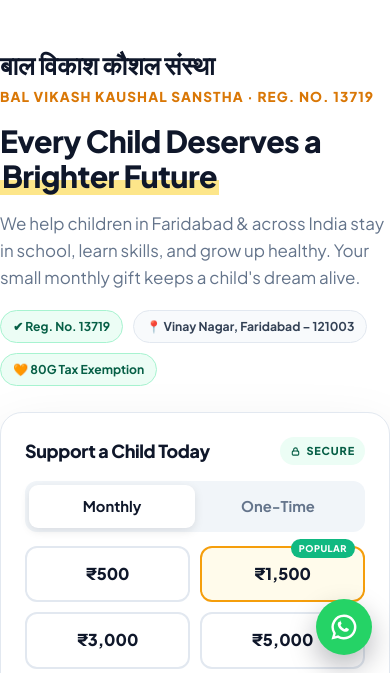
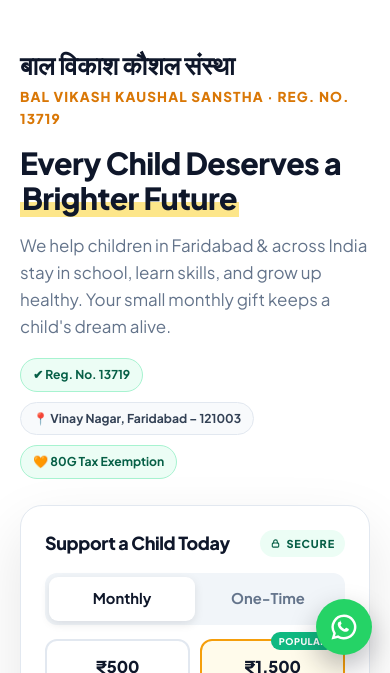
Before and after one commit to sonukumardataanalyst5/bal-vikas-kaushal-sanstha, a plain HTML site: page index.html in a window 390 px wide. Shown: the part 171-844 px from the top of the page. Drawn offline with Linux system fonts and the light colour scheme.

Commit message:
Fix mobile side padding on hero and footer

```diff
--- a/index.html
+++ b/index.html
@@ -32,7 +32,7 @@ function imgFB(img,alts,fb){
 }
 *{margin:0;padding:0;box-sizing:border-box}
 [hidden]{display:none!important}
-html{scroll-behavior:smooth}
+html{scroll-behavior:smooth;overflow-x:clip}body{overflow-x:clip}
 body{font-family:'Plus Jakarta Sans',system-ui,-apple-system,'Segoe UI',Roboto,sans-serif;color:var(--navy);background:var(--bg);line-height:1.6;-webkit-font-smoothing:antialiased}
 body.no-scroll{overflow:hidden}
 img,svg{display:block;max-width:100%}
@@ -97,7 +97,7 @@ header.scrolled{box-shadow:0 6px 24px rgba(2,6,23,.08);border-bottom:1px solid v
 .org-name{font-size:clamp(1.6rem,3.6vw,2.4rem);font-weight:800;color:var(--navy);line-height:1.2;letter-spacing:-.01em}
 .org-sub{font-size:.85rem;font-weight:800;color:var(--amber-d);letter-spacing:.08em;text-transform:uppercase;margin:6px 0 16px}
 
-.hero{padding:52px 0 64px;display:grid;grid-template-columns:1.05fr .95fr;grid-template-areas:"text box" "img box";gap:34px 52px;align-items:start}
+.hero{padding:52px 20px 64px;display:grid;grid-template-columns:1.05fr .95fr;grid-template-areas:"text box" "img box";gap:34px 52px;align-items:start}
 .hero-text{grid-area:text}
 .hero-img{grid-area:img;position:relative}
 .donate-box{grid-area:box}
@@ -222,7 +222,7 @@ header.scrolled{box-shadow:0 6px 24px rgba(2,6,23,.08);border-bottom:1px solid v
 .cta-band p{font-weight:600;margin-top:6px}
 
 footer{background:var(--navy);color:#CBD5E1;margin-top:84px}
-.f-grid{display:grid;grid-template-columns:1.6fr 1fr 1.3fr 1.4fr;gap:36px;padding:56px 0 40px}
+.f-grid{display:grid;grid-template-columns:1.6fr 1fr 1.3fr 1.4fr;gap:36px;padding:56px 20px 40px}
 footer h4{color:#fff;font-size:.82rem;font-weight:800;letter-spacing:.1em;text-transform:uppercase;margin-bottom:16px}
 footer .f-mission{font-size:.88rem;color:#94A3B8;margin-top:14px;max-width:300px}
 footer .mantra{display:flex;gap:8px;margin-top:16px;flex-wrap:wrap}
@@ -244,7 +244,7 @@ footer .mantra span{font-size:.72rem;font-weight:700;background:#1E293B;padding:
 .f-bottom .container{display:flex;justify-content:space-between;gap:12px;flex-wrap:wrap}
 .f-legal{font-size:.72rem;color:#64748B;margin-top:12px}
 @media(max-width:960px){.f-grid{grid-template-columns:1fr 1fr}}
-@media(max-width:560px){.f-grid{grid-template-columns:1fr;gap:28px;padding:44px 0 30px}}
+@media(max-width:560px){.f-grid{grid-template-columns:1fr;gap:28px;padding:44px 20px 30px}}
 
 .wa-float{position:fixed;right:18px;bottom:18px;z-index:60;width:56px;height:56px;border-radius:50%;background:#25D366;display:flex;align-items:center;justify-content:center;box-shadow:0 12px 28px rgba(2,6,23,.28);transition:.2s}
 .wa-float:hover{transform:scale(1.07)}
```
